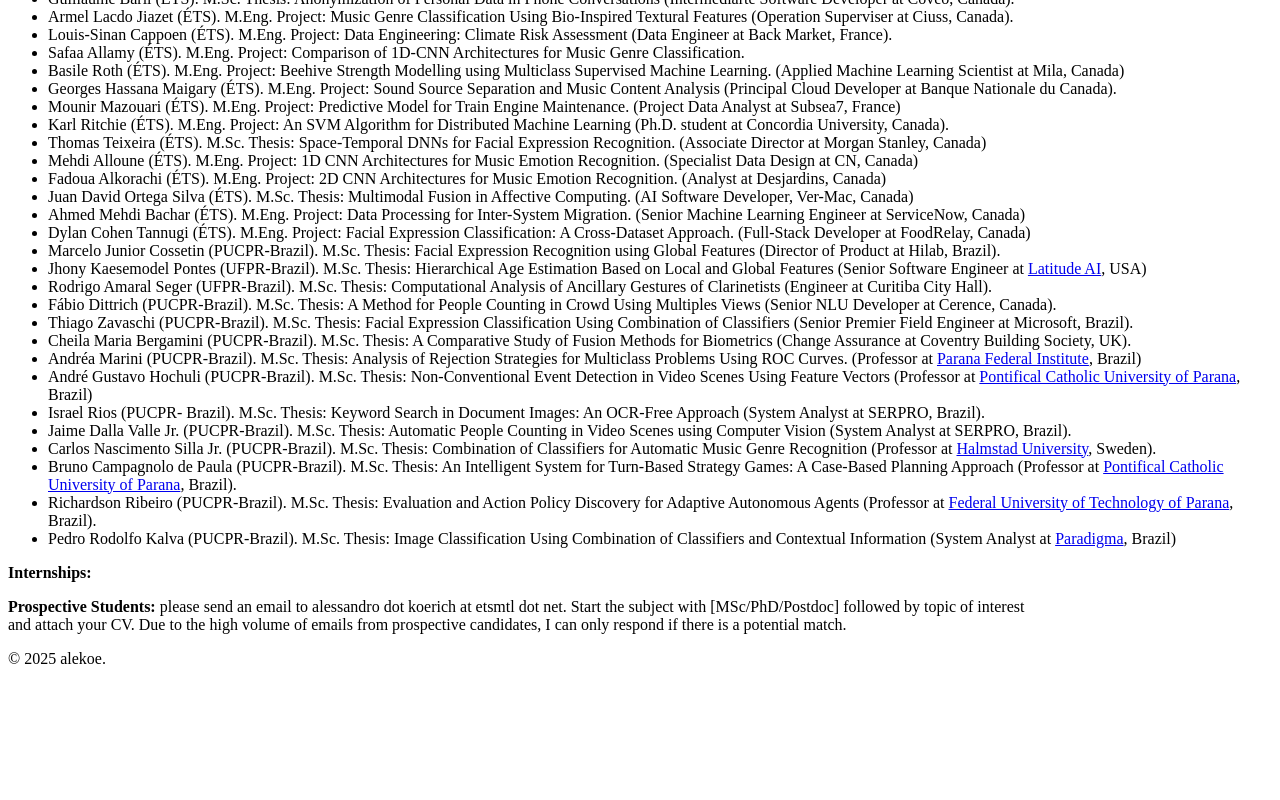
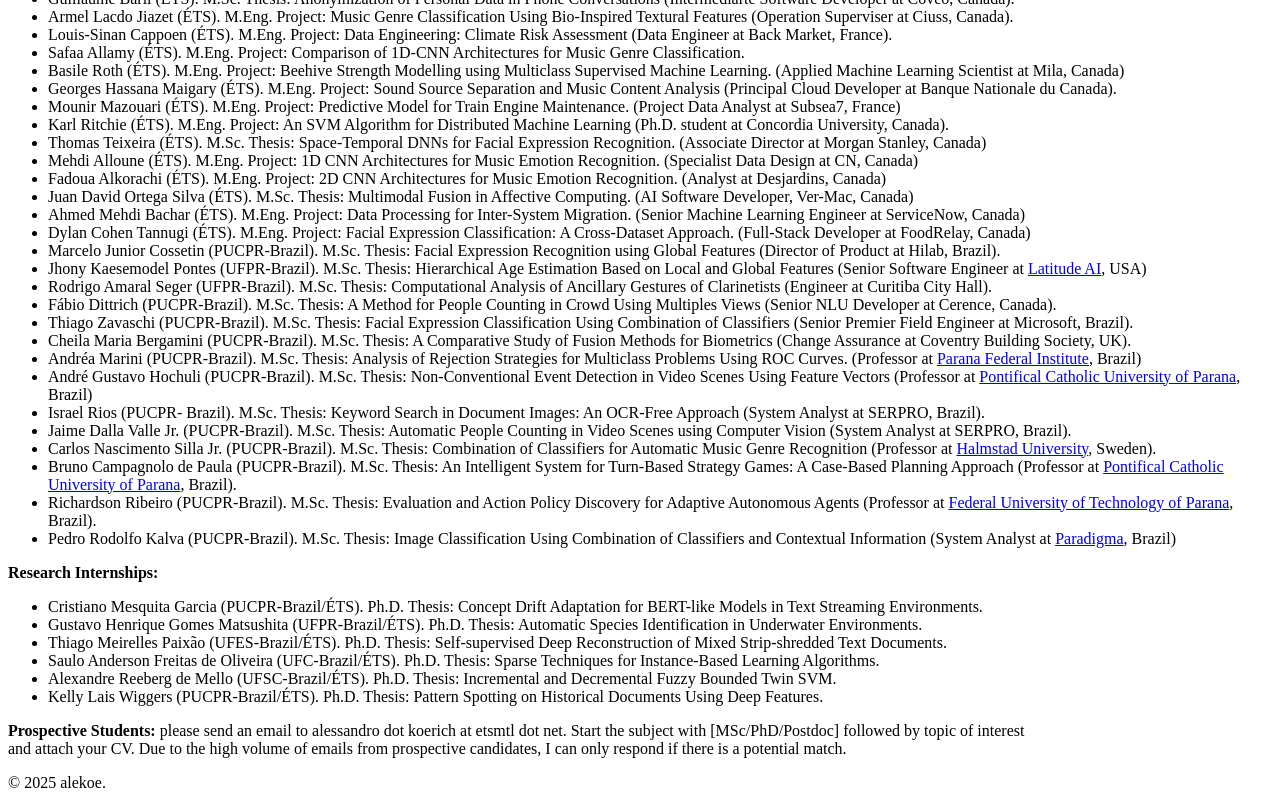
Before and after one commit to alekoe/alekoe.github.io, a plain HTML site: page index.html in a window 1280 px wide. Shown: the part 1027-1827 px from the top of the page. Before the commit the page ends 1703 px from the top, so only its background shows below. Drawn offline with Linux system fonts and the light colour scheme.

Commit message:
Update index.html

```diff
--- a/index.html
+++ b/index.html
@@ -130,8 +130,14 @@
     <li>Pedro Rodolfo Kalva (PUCPR-Brazil). M.Sc. Thesis: Image Classification Using Combination of Classifiers and Contextual Information (System Analyst at <a href="https://paradigmabs.com.br" target="_blank">Paradigma</a>, Brazil)</li>
 </ul>
 
-    <strong>Internships:</strong>
+    <strong>Research Internships:</strong>
   <ul>
+    <li>Cristiano Mesquita Garcia (PUCPR-Brazil/ÉTS). Ph.D. Thesis: Concept Drift Adaptation for BERT-like Models in Text Streaming Environments.</li>
+<li>Gustavo Henrique Gomes Matsushita (UFPR-Brazil/ÉTS). Ph.D. Thesis: Automatic Species Identification in Underwater Environments.</li>
+<li>Thiago Meirelles Paixão (UFES-Brazil/ÉTS). Ph.D. Thesis: Self-supervised Deep Reconstruction of Mixed Strip-shredded Text Documents.</li>
+<li>Saulo Anderson Freitas de Oliveira (UFC-Brazil/ÉTS). Ph.D. Thesis: Sparse Techniques for Instance-Based Learning Algorithms.</li>
+<li>Alexandre Reeberg de Mello (UFSC-Brazil/ÉTS). Ph.D. Thesis: Incremental and Decremental Fuzzy Bounded Twin SVM.</li>
+<li>Kelly Lais Wiggers (PUCPR-Brazil/ÉTS). Ph.D. Thesis: Pattern Spotting on Historical Documents Using Deep Features.</li>
   </ul>
 
 
```
